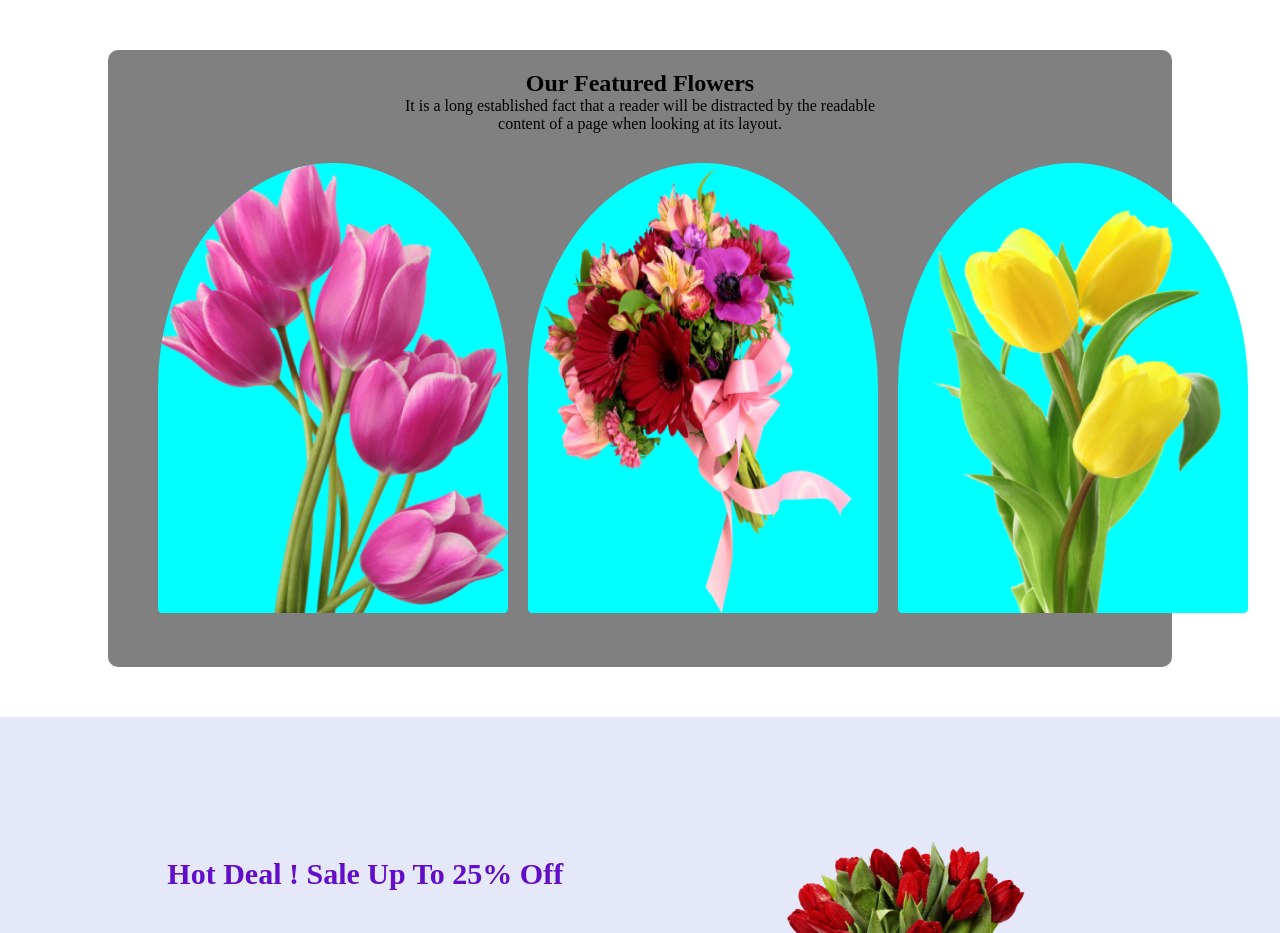
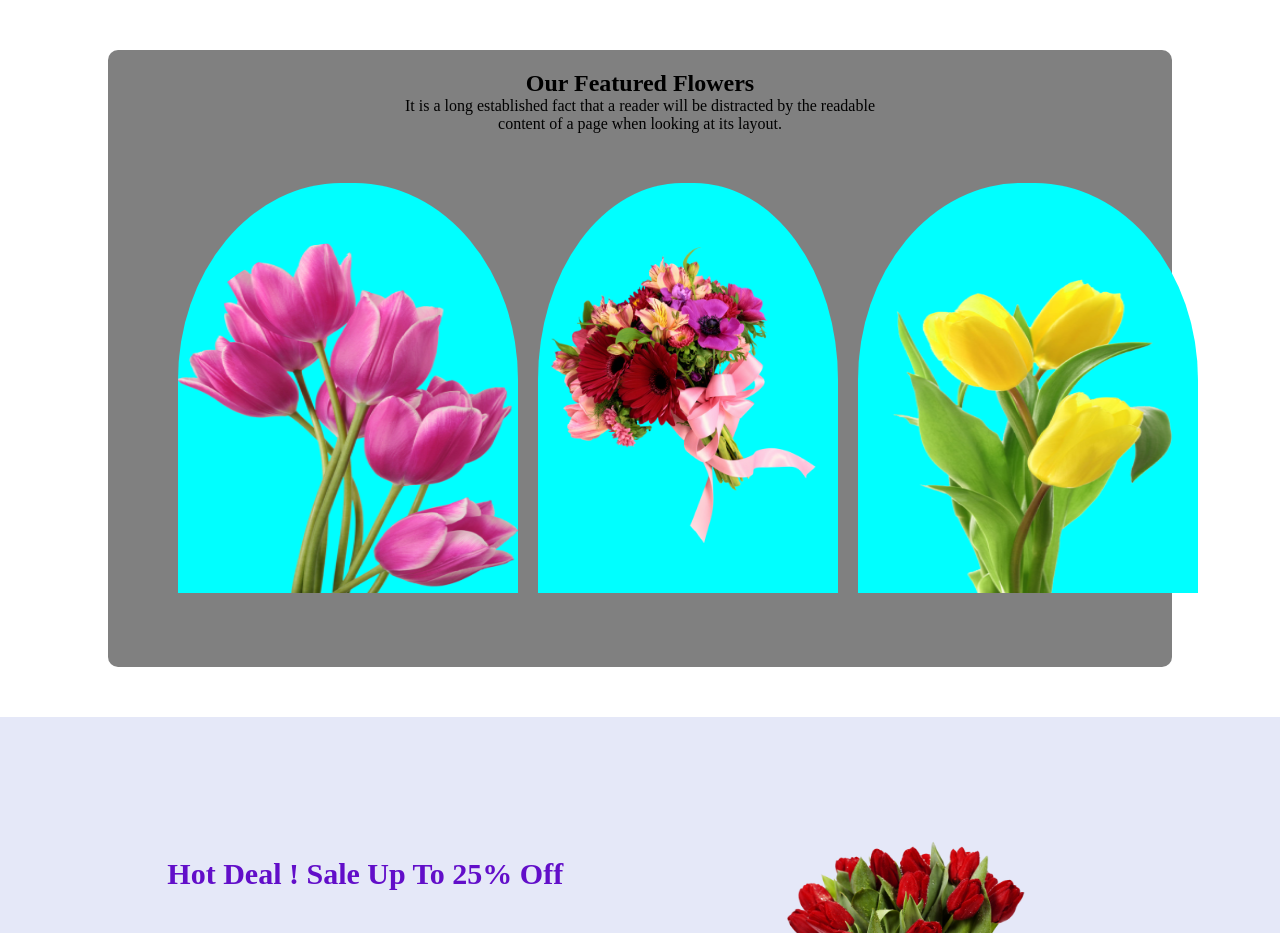
Before and after one commit to 2eg4rizve/7-Online-Flower-shop, a plain HTML site: page index.html in a window 1280 px wide. Shown: the part 840-1773 px from the top of the page. Drawn offline with Linux system fonts and the light colour scheme.

Commit message:
Our Featured Flowers

```diff
--- a/index.css
+++ b/index.css
@@ -54,9 +54,10 @@
     width: 500px;
 
 }
+
 /* Featured Flowers */
 
-.Featured-Flowers{
+.Featured-Flowers {
     width: 80%;
     margin: auto;
     background-color: gray;
@@ -64,6 +65,7 @@
     border-radius: 10px;
     margin-top: 50px;
 }
+
 .Featured-Flowers-h1 {
     text-align: center;
 }
@@ -71,19 +73,27 @@
 .Featured-Flowers-p {
     text-align: center;
 }
+
 .Featured-Flowers-boxs {
     display: flex;
     gap: 20px;
-    padding: 30px;
+    padding: 50px;
     justify-content: space-around;
+
 }
+
 .Featured-Flowers-box-img {
-    width: 350px;
-    height: 450px;
+    width: 340px;
+    height: 350px;
     background-color: aqua;
-    border-radius: 5px;
-    border-top-left-radius: 60%;
-    border-top-right-radius: 60%;
+    border-top-left-radius: 48%;
+    border-top-right-radius: 48%;
+    /* margin-top: 10px; */
+    padding-top: 60px;
+    /* padding-left: 10px;
+    padding-right: 10px; */
+
+
 }
 
 
@@ -235,18 +245,22 @@
 
 
 }
+
 .footer-text-primary {
 
     color: #E55473;
 }
-.footer-h1{
+
+.footer-h1 {
     font-size: 48px;
     margin: 20px;
 }
-.footer-p{
+
+.footer-p {
     color: rgba(255, 255, 255, 0.90);
     margin: 20px;
 }
-.copy-rights{
+
+.copy-rights {
     color: rgba(255, 255, 255, 0.40);
 }
--- a/index.html
+++ b/index.html
@@ -54,13 +54,13 @@
             <div class="Featured-Flowers-boxs">
 
                 <div>
-                    <img class="Featured-Flowers-box-img" src='/Flower Asset/pngwing 6.png' alt="" srcset="">
+                    <img class="Featured-Flowers-box-img" src="/Flower Asset/pngwing 6.png" alt="" srcset="">
+                </div>
+                <div class="Featured-Flowers-box-img">
+                    <img src="/Flower Asset/pngwing 5.png" alt=""  width="300" height="300" srcset="">
                 </div>
                 <div>
-                    <img class="Featured-Flowers-box-img" src='/Flower Asset/pngwing 5.png' alt="" srcset="">
-                </div>
-                <div>
-                    <img class="Featured-Flowers-box-img" src='/Flower Asset/pngwing 7.png' alt="" srcset="">
+                    <img class="Featured-Flowers-box-img" src="/Flower Asset/pngwing 7.png" alt="" srcset="">
                 </div>
 
 
```
Also changed, not shown: pngwing 6.png (added).
